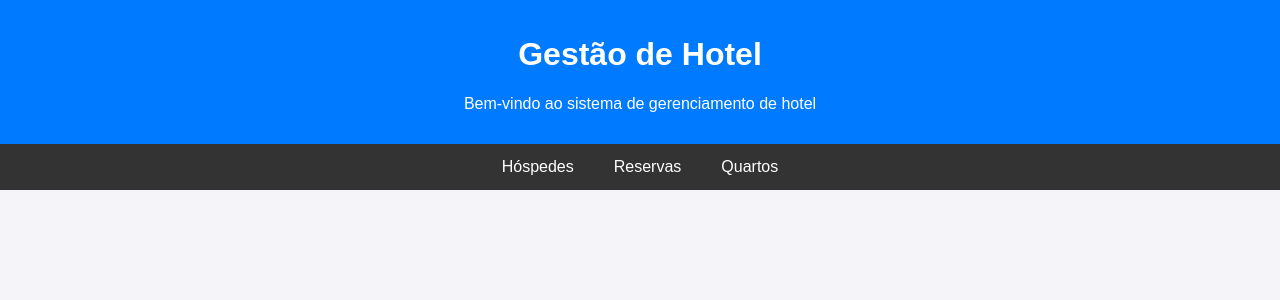
After one commit to EuniceCristina/Projeto-ReservasHoteis, a Flask app: template templates/index.html in a window 1280 px wide. The commit adds this page. Shown: the top 300 px of the page. Run offline with Flask 3, Linux system fonts and the light colour scheme; the template is opened without the code that fills it, so the values that code supplies are empty; some libraries are stand-ins or nearby versions.

Commit message:
add, listar, excluir e editar hospedes

```diff
--- a/app.py
+++ b/app.py
@@ -15,26 +15,25 @@ app.config['SECRET_KEY'] = 'senhadoprojeto'
 
 @app.route('/')
 def index():
-    return 'Bem vindo ao projeto de reservas de hoteís. '
+    return render_template('index.html')
 
 
 app.config['MYSQL_HOST'] = 'localhost'
 app.config['MYSQL_USER'] = 'root'
-app.config['MYSQL_PASSWORD'] = 'senha'
+app.config['MYSQL_PASSWORD'] = ''
 app.config['MYSQL_DB'] = 'db_projetoHotel'
 
 mysql = MySQL(app)
 
 # Listar hóspedes
-@app.route('/')
-def listar_hospedes():
+@app.route('/hospedes')
+def hospedes():
     cur = mysql.connection.cursor()
     cur.execute("SELECT * FROM hospede")
     hospedes = cur.fetchall()
     cur.close()
     return render_template('hospedes.html', hospedes=hospedes)
 
-# Adcionar hóspede
 @app.route('/add_hospede', methods=['GET', 'POST'])
 def add_hospede():
     if request.method == 'POST':
@@ -43,16 +42,26 @@ def add_hospede():
         telefone = request.form['telefone']
         email = request.form['email']
 
+
         cur = mysql.connection.cursor()
+        cur.execute("SELECT * FROM hospede WHERE cpf = %s OR email = %s", (cpf, email))
+        existing_hospede = cur.fetchone()
+
+        if existing_hospede:
+            flash('Já existe um hóspede com este CPF ou e-mail. Tente novamente com dados diferentes.', 'error')
+            return redirect(url_for('add_hospede'))
+
+
         cur.execute("INSERT INTO hospede (nome, cpf, telefone, email) VALUES (%s, %s, %s, %s)",
                     (nome, cpf, telefone, email))
         mysql.connection.commit()
         cur.close()
 
-        flash('Hóspede adicionado com sucesso!')
+        flash('Hóspede adicionado com sucesso!', 'success')
         return redirect(url_for('hospedes'))
 
-    return render_template('add_hospede.html')
+    return render_template('add_hospedes.html')
+
 
 # Editar um hóspede
 @app.route('/edit_hospede/<int:id>', methods=['GET', 'POST'])
@@ -74,10 +83,11 @@ def edit_hospede(id):
         mysql.connection.commit()
         cur.close()
 
-        flash('Dados do hóspede atualizados com sucesso!')
+        flash('Dados do hóspede atualizados com sucesso!', 'success')
         return redirect(url_for('hospedes'))
 
-    return render_template('hospedes.html', hospede=hospede)
+    return render_template('edit_hospede.html', hospede=hospede)
+
 
 # Excluir hóspede
 @app.route('/excluir_hospede/<int:id>', methods=['GET', 'POST'])
--- a/templates/hospedes.html
+++ b/templates/hospedes.html
@@ -32,7 +32,7 @@
                     <td>{{ hospede[4] }}</td>
                     <td>
                         <a href="/edit_hospede/{{ hospede[0] }}" >Editar</a>
-                        <a href="/delete_hospede/{{ hospede[0] }}" onclick="return confirm('Tem certeza que deseja excluir este hóspede?');">Excluir</a>
+                        <a href="{{ url_for('excluir_hospede', id=hospede[0]) }}" onclick="return confirm('Tem certeza que deseja excluir este hóspede?');">Excluir</a>
                     </td>
                 </tr>
                 {% endfor %}
--- /dev/null
+++ b/templates/index.html
@@ -0,0 +1,59 @@
+<!DOCTYPE html>
+<html lang="pt-BR">
+<head>
+    <meta charset="UTF-8">
+    <meta name="viewport" content="width=device-width, initial-scale=1.0">
+    <title>Gestão de Hotel</title>
+    <style>
+        body {
+            font-family: Arial, sans-serif;
+            margin: 0;
+            padding: 0;
+            background-color: #f4f4f9;
+        }
+        .header {
+            background-color: #007BFF;
+            color: white;
+            padding: 15px;
+            text-align: center;
+        }
+        .menu {
+            display: flex;
+            justify-content: center;
+            background-color: #333;
+        }
+        .menu a {
+            color: white;
+            padding: 14px 20px;
+            text-decoration: none;
+            text-align: center;
+        }
+        .menu a:hover {
+            background-color: #ddd;
+            color: black;
+        }
+        .content {
+            padding: 20px;
+        }
+    </style>
+</head>
+<body>
+
+    <div class="header">
+        <h1>Gestão de Hotel</h1>
+        <p>Bem-vindo ao sistema de gerenciamento de hotel</p>
+    </div>
+
+    <div class="menu">
+        <a href="{{ url_for('hospedes') }}">Hóspedes</a>
+        <a href="#">Reservas</a>
+        <a href="#">Quartos</a>
+    </div>
+
+    <div class="content">
+        {% block content %}
+        {% endblock %}
+    </div>
+
+</body>
+</html>
```
Also changed, not shown: templates/add_hospedes.html (added, +29 -0 lines), templates/edit_hospede.html (added, +34 -0 lines), 11 other files.
